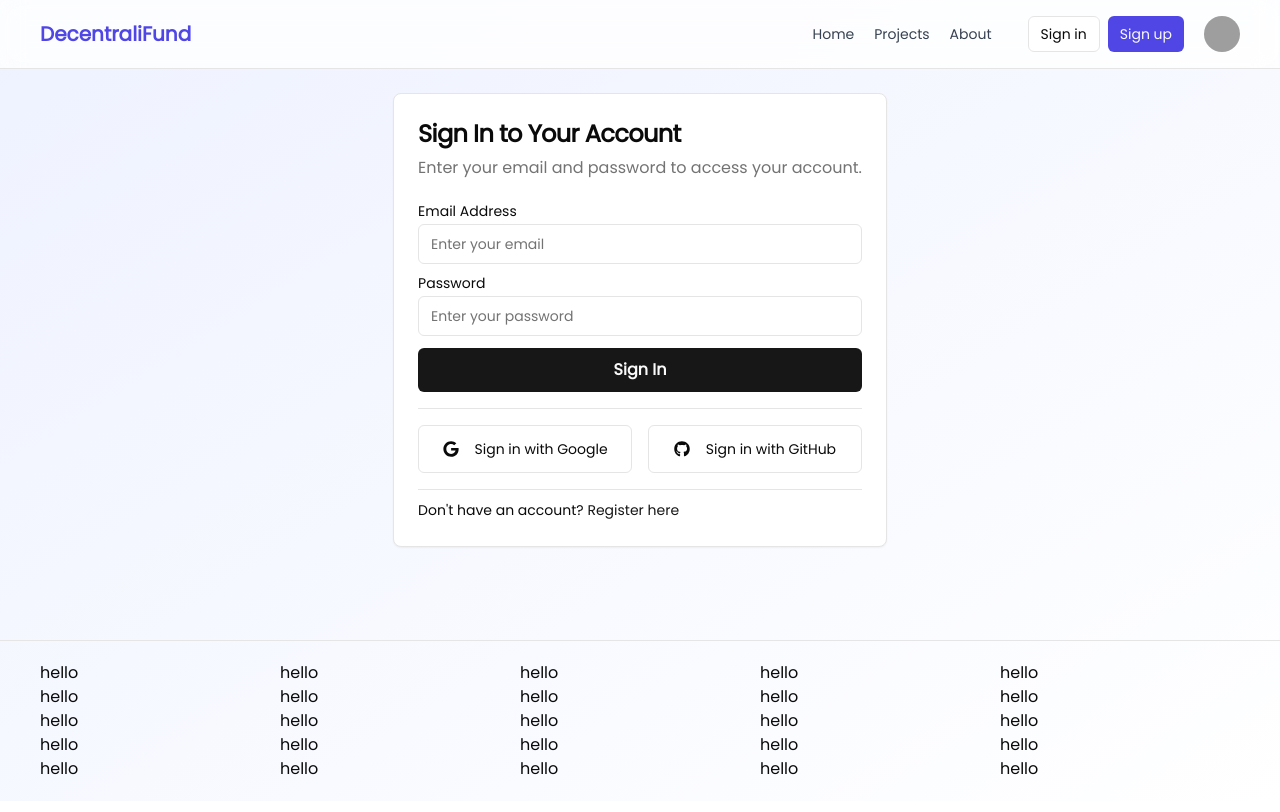
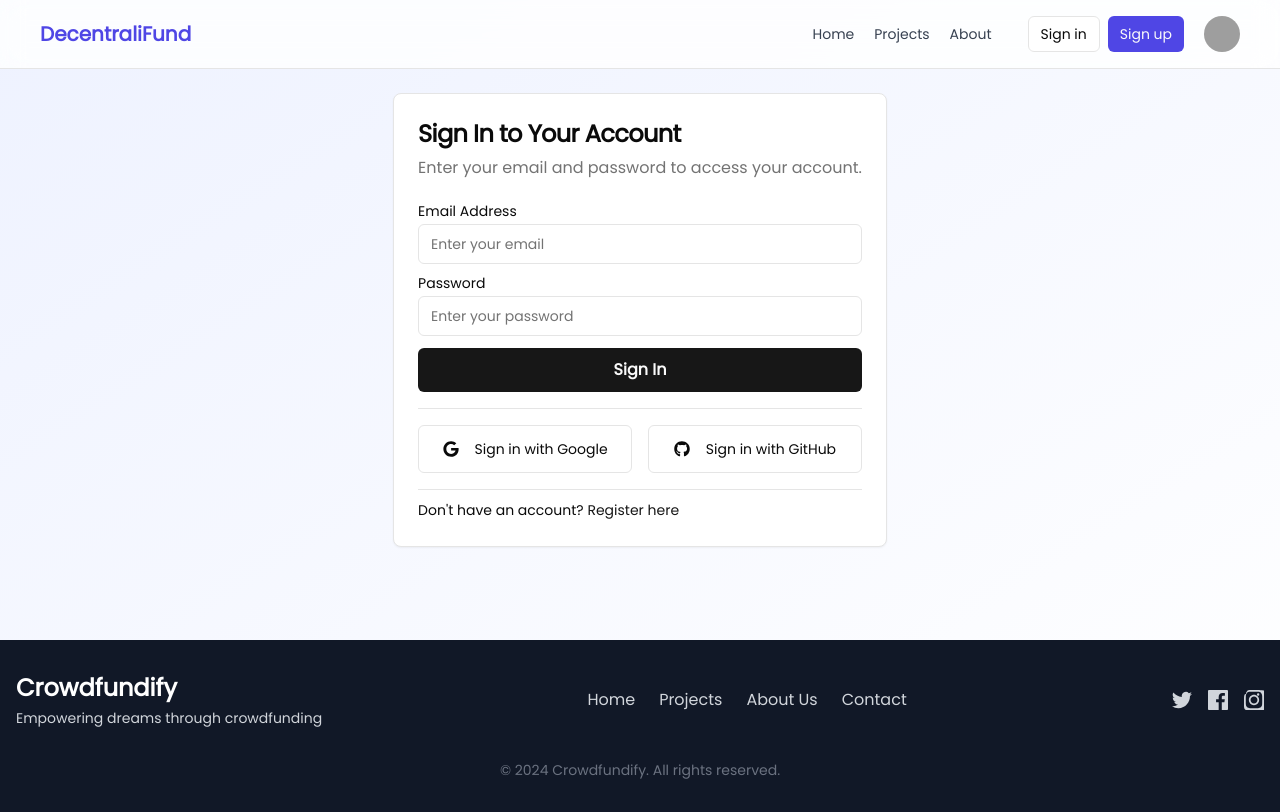
Before and after one commit to VedantBhawsar/crowdfunding-website, a Next.js app: page /sign-in in a window 1280 px wide. Built offline with nearby package versions, Linux system fonts and the light colour scheme; grey boxes are pictures that could not be loaded.

Commit message:
update footer

```diff
--- a/package.json
+++ b/package.json
@@ -44,6 +44,7 @@
     "class-variance-authority": "^0.7.1",
     "clsx": "^2.1.1",
     "cmdk": "^1.0.0",
+    "crowdfunding-website": "file:",
     "date-fns": "^3.6.0",
     "embla-carousel-react": "^8.5.1",
     "framer-motion": "^11.13.1",
--- a/src/components/footer.tsx
+++ b/src/components/footer.tsx
@@ -1,27 +1,84 @@
 import React from "react";
+function Footer() {
+  return (
+    <footer className="bg-gray-900 text-gray-300">
+      <div className="container mx-auto px-4 py-8">
+        <div className="flex flex-col md:flex-row justify-between items-center space-y-4 md:space-y-0">
+          {/* Brand Section */}
+          <div className="flex flex-col items-center md:items-start">
+            <h1 className="text-2xl font-bold text-white">Crowdfundify</h1>
+            <p className="text-sm mt-1">
+              Empowering dreams through crowdfunding
+            </p>
+          </div>
 
-const Footer = () => {
-  return (
-    <div className="w-full flex items-center justify-center border-t ">
-      <div className="px-5 md:px-10 lg:max-w-7xl w-full py-5 grid grid-cols-5">
-        {Array(5)
-          .fill("")
-          .map((item, index) => {
-            return (
-              <div className="col-span-1 flex " key={index}>
-                <ul>
-                  <li>hello</li>
-                  <li>hello</li>
-                  <li>hello</li>
-                  <li>hello</li>
-                  <li>hello</li>
-                </ul>
-              </div>
-            );
-          })}
+          {/* Navigation Links */}
+          <div className="flex space-x-6">
+            <a href="#" className="hover:text-white">
+              Home
+            </a>
+            <a href="#projects" className="hover:text-white">
+              Projects
+            </a>
+            <a href="#about" className="hover:text-white">
+              About Us
+            </a>
+            <a href="#contact" className="hover:text-white">
+              Contact
+            </a>
+          </div>
+
+          {/* Social Media Links */}
+          <div className="flex space-x-4">
+            <a
+              href="https://twitter.com"
+              className="hover:text-white"
+              aria-label="Twitter"
+            >
+              <svg
+                xmlns="http://www.w3.org/2000/svg"
+                fill="currentColor"
+                viewBox="0 0 24 24"
+                className="w-5 h-5"
+              >
+                <path d="M24 4.557a9.93 9.93 0 01-2.828.775 4.932 4.932 0 002.165-2.724 9.864 9.864 0 01-3.127 1.196 4.92 4.92 0 00-8.384 4.482A13.978 13.978 0 011.671 3.149a4.917 4.917 0 001.523 6.574 4.904 4.904 0 01-2.228-.616v.06a4.923 4.923 0 003.946 4.827 4.996 4.996 0 01-2.224.084 4.929 4.929 0 004.604 3.417A9.867 9.867 0 010 19.54a13.933 13.933 0 007.548 2.213c9.058 0 14.01-7.514 14.01-14.01 0-.213-.004-.426-.014-.637A10.025 10.025 0 0024 4.557z" />
+              </svg>
+            </a>
+            <a
+              href="https://facebook.com"
+              className="hover:text-white"
+              aria-label="Facebook"
+            >
+              <svg
+                xmlns="http://www.w3.org/2000/svg"
+                fill="currentColor"
+                viewBox="0 0 24 24"
+                className="w-5 h-5"
+              >
+                <path d="M22.675 0H1.325C.593 0 0 .593 0 1.326v21.348C0 23.407.593 24 1.325 24h11.495v-9.294H9.691v-3.622h3.129V8.413c0-3.1 1.894-4.788 4.658-4.788 1.325 0 2.464.098 2.795.143v3.244h-1.917c-1.505 0-1.796.715-1.796 1.763v2.31h3.591l-.467 3.622h-3.124V24h6.116c.73 0 1.324-.593 1.324-1.326V1.326C24 .593 23.407 0 22.675 0z" />
+              </svg>
+            </a>
+            <a
+              href="https://instagram.com"
+              className="hover:text-white"
+              aria-label="Instagram"
+            >
+              <svg
+                xmlns="http://www.w3.org/2000/svg"
+                fill="currentColor"
+                viewBox="0 0 24 24"
+                className="w-5 h-5"
+              >
+                <path d="M12 2.163c3.204 0 3.584.012 4.849.07 1.366.062 2.633.36 3.608 1.334.975.975 1.273 2.242 1.334 3.608.059 1.265.069 1.645.069 4.849s-.012 3.584-.07 4.849c-.062 1.366-.36 2.633-1.334 3.608-.975.975-2.242 1.273-3.608 1.334-1.265.059-1.645.069-4.849.069s-3.584-.012-4.849-.07c-1.366-.062-2.633-.36-3.608-1.334-.975-.975-1.273-2.242-1.334-3.608C2.175 15.584 2.163 15.204 2.163 12s.012-3.584.07-4.849c.062-1.366.36-2.633 1.334-3.608.975-.975 2.242-1.273 3.608-1.334C8.416 2.175 8.796 2.163 12 2.163zm0-2.163C8.756 0 8.338.014 7.053.072 5.752.13 4.563.417 3.608 1.372 2.653 2.327 2.366 3.516 2.308 4.817.011 4.337 0 8.756 0 12s.011 7.663.072 7.953c.058 1.301.345 2.49 1.3 3.445.955.955 2.144 1.242 3.445 1.3.29.061 7.663.072 7.953.072s7.663-.011 7.953-.072c1.301-.058 2.49-.345 3.445-1.3.955-.955 1.242-2.144 1.3-3.445.061-.29.072-7.663.072-7.953s-.011-7.663-.072-7.953c-.058-1.301-.345-2.49-1.3-3.445C19.836.417 18.647.13 17.346.072 16.062.014 15.644 0 12 0zm0 5.838c-3.403 0-6.162 2.759-6.162 6.162S8.597 18.162 12 18.162 18.162 15.403 18.162 12 15.403 5.838 12 5.838zm0 10.324c-2.302 0-4.162-1.86-4.162-4.162S9.698 7.838 12 7.838s4.162 1.86 4.162 4.162-1.86 4.162-4.162 4.162zm6.406-10.845a1.44 1.44 0 1 1-2.881 0 1.44 1.44 0 0 1 2.881 0z" />
+              </svg>
+            </a>
+          </div>
+        </div>
+        <div className="text-center text-sm text-gray-500 mt-8">
+          &copy; {new Date().getFullYear()} Crowdfundify. All rights reserved.
+        </div>
       </div>
-    </div>
+    </footer>
   );
-};
-
+}
 export default Footer;
```
Also changed, not shown: 2 other files (tests, documents, lock files or other folders).
